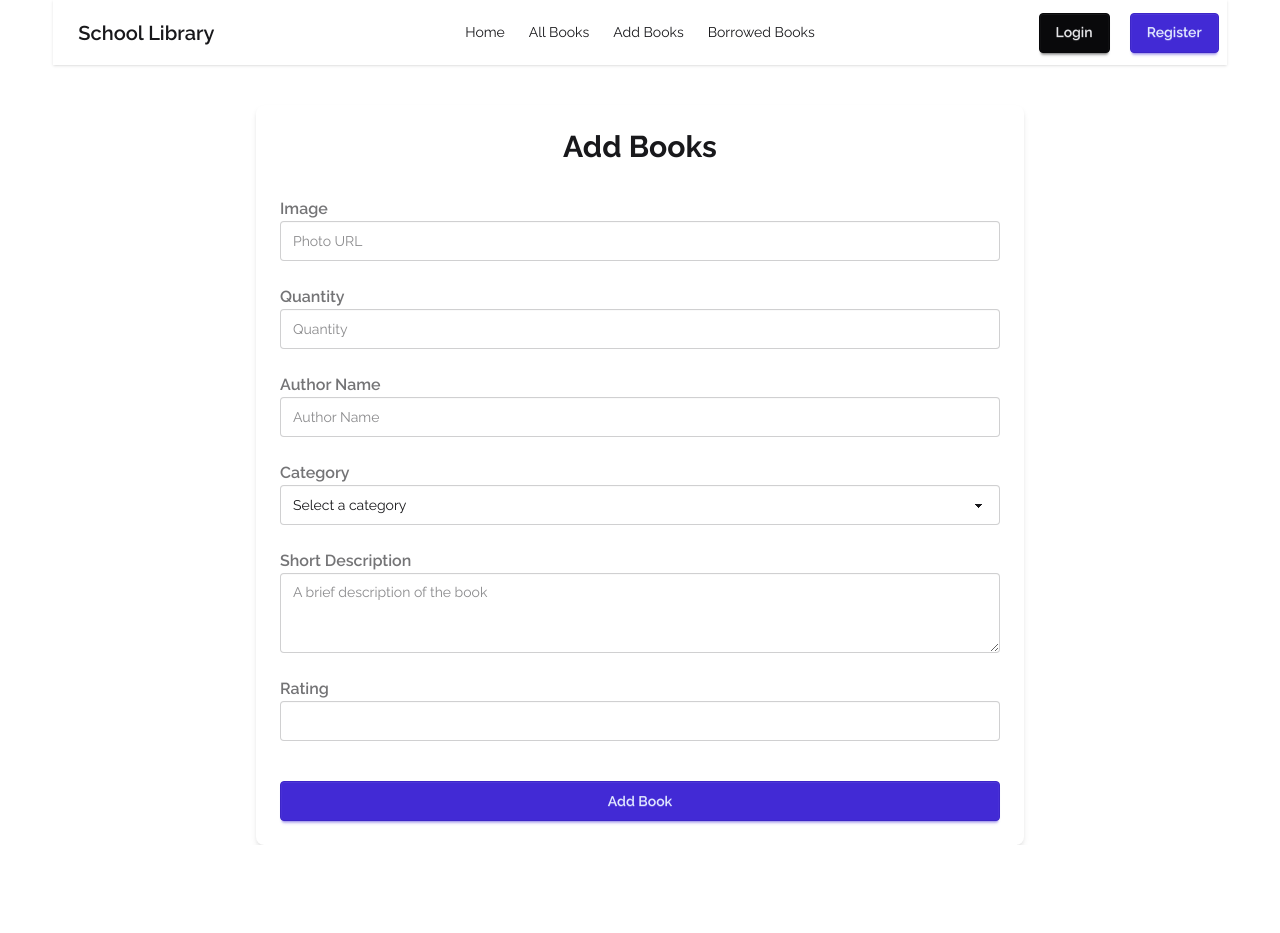
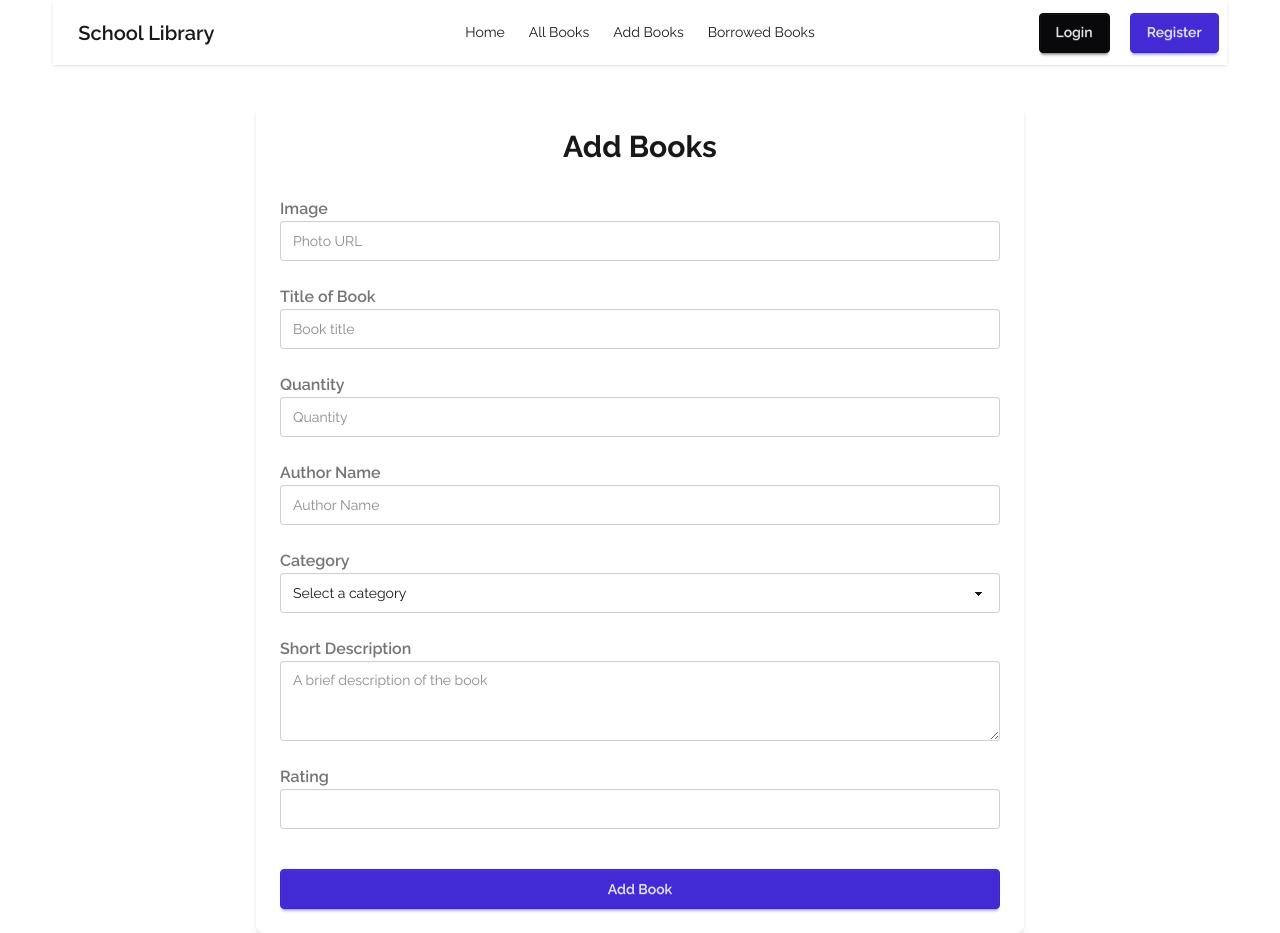
Before and after one commit to prothush/schoollibrary, a React (Vite) app: page /addBooks in a window 1280 px wide. Before the commit the page ends 845 px from the top, so only its background shows below. Built offline with nearby package versions, Linux system fonts and the light colour scheme; no server answers.

Commit message:
Successfully added add book functionality

```diff
--- a/package.json
+++ b/package.json
@@ -11,6 +11,7 @@
   },
   "dependencies": {
     "@tailwindcss/vite": "^4.1.8",
+    "axios": "^1.9.0",
     "firebase": "^11.9.0",
     "react": "^19.1.0",
     "react-dom": "^19.1.0",
--- a/src/Pages/AddBook.jsx
+++ b/src/Pages/AddBook.jsx
@@ -1,29 +1,61 @@
-import React from 'react';
+import axios from 'axios';
+import React, { use } from 'react';
+import { AuthContext } from '../Contexts/AuthProvider';
 
 const AddBook = () => {
+
+    const { successMsg, errorMsg } = use(AuthContext)
+
+    const handleAddBook = (e) => {
+        e.preventDefault()
+        const form = e.target
+        const formData = new FormData(form)
+        const newBook = Object.fromEntries(formData.entries())
+        console.log(newBook)
+
+        axios.post("http://localhost:3000/books", newBook)
+            .then(res => {
+                if (res.data.insertedId) {
+                    successMsg("Books added successfully")
+                    form.reset()
+                }
+            })
+            .catch(error => {
+
+                errorMsg(error)
+            })
+    }
+
+
+
     return (
         <div>
             <div className="max-w-3xl mx-auto p-6 mt-10 bg-base-100 shadow-md rounded-lg">
                 <h2 className="text-xl md:text-3xl font-bold text-center mb-8">Add Books</h2>
-                <form className="space-y-6">
+                <form onSubmit={handleAddBook} className="space-y-6">
                     <div>
                         <label className="label font-semibold">Image</label>
-                        <input type="text" name="image" placeholder="Photo URL" className="input input-bordered w-full" />
+                        <input type="text" name="image" placeholder="Photo URL" className="input input-bordered w-full" required/>
+                    </div>
+
+                    <div>
+                        <label className="label font-semibold">Title of Book</label>
+                        <input type="text" name="title" placeholder="Book title" className="input input-bordered w-full" required/>
                     </div>
 
                     <div>
                         <label className="label font-semibold">Quantity</label>
-                        <input type="number" name="quantity" placeholder="Quantity" className="input input-bordered w-full" />
+                        <input type="number" name="quantity" placeholder="Quantity" className="input input-bordered w-full" required/>
                     </div>
 
                     <div>
                         <label className="label font-semibold">Author Name</label>
-                        <input type="text" name="author" placeholder="Author Name" className="input input-bordered w-full" />
+                        <input type="text" name="author" placeholder="Author Name" className="input input-bordered w-full" required/>
                     </div>
 
                     <div>
                         <label className="label font-semibold">Category</label>
-                        <select className="select select-bordered w-full" name="category" defaultValue="">
+                        <select className="select select-bordered w-full" name="category" defaultValue="" required>
                             <option disabled value="">Select a category</option>
                             <option>Novel</option>
                             <option>Thriller</option>
@@ -35,12 +67,12 @@ const AddBook = () => {
 
                     <div>
                         <label className="label font-semibold">Short Description</label>
-                        <textarea name="description" className="textarea textarea-bordered w-full" placeholder="A brief description of the book"></textarea>
+                        <textarea name="description" className="textarea textarea-bordered w-full" placeholder="A brief description of the book" required></textarea>
                     </div>
 
                     <div>
                         <label className="label font-semibold">Rating</label>
-                        <input name="rating" type="number" className="input input-bordered w-full" />
+                        <input name="rating" type="number" className="input input-bordered w-full" required/>
                     </div>
                     <div className="pt-4">
                         <button type="submit" className="btn btn-primary w-full">Add Book</button>
```
Also changed, not shown: 1 other file (tests, documents, lock files or other folders).
